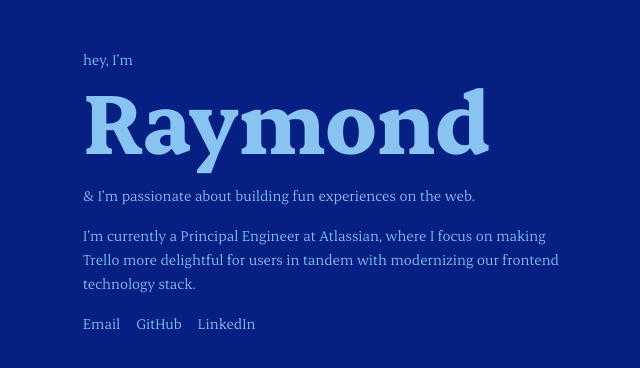
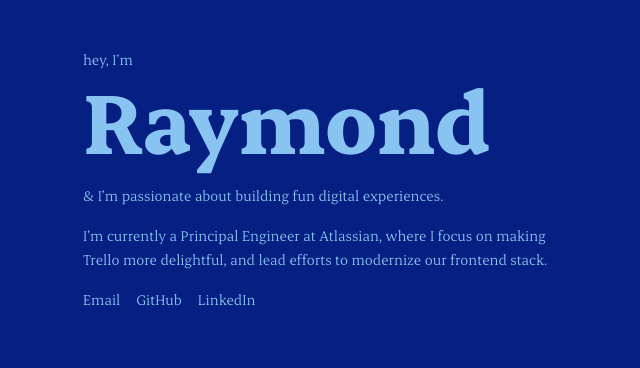
Before and after one commit to raymondwang/raymondwang.github.io, a SvelteKit app: page / in a window 1280 px wide. Shown: the top 368 px of the page, without its empty margins (306-946 px from the left). Built offline with nearby package versions, Linux system fonts and the light colour scheme.

Commit message:
Tinker with copy

```diff
--- a/src/routes/+page.svelte
+++ b/src/routes/+page.svelte
@@ -1,15 +1,17 @@
 <main class="mx-auto mt-6 h-screen max-w-prose p-6 font-serif">
   <p>hey, I’m</p>
   <h1 class="text-6xl font-bold sm:text-8xl">Raymond</h1>
-  <p class="mt-4">& I’m passionate about building fun experiences on the web.</p>
+  <p class="mt-4">& I’m passionate about building fun digital experiences.</p>
   <p class="mt-4">
-    I’m currently a Principal Engineer at Atlassian, where I focus on making Trello more delightful
-    for users in tandem with modernizing our frontend technology stack.
+    I’m currently a Principal Engineer at Atlassian, where I focus on making
+    Trello more delightful, and lead efforts to modernize our frontend stack.
   </p>
   <ul class="mt-4 flex flex-row gap-x-4">
     <li>
-      <a class="hover:underline hover:underline-offset-4" href="mailto:r@ymond.wang" target="_blank"
-        >Email</a
+      <a
+        class="hover:underline hover:underline-offset-4"
+        href="mailto:r@ymond.wang"
+        target="_blank">Email</a
       >
     </li>
     <li>
```
Also changed, not shown: 1 other file (tests, documents, lock files or other folders).
